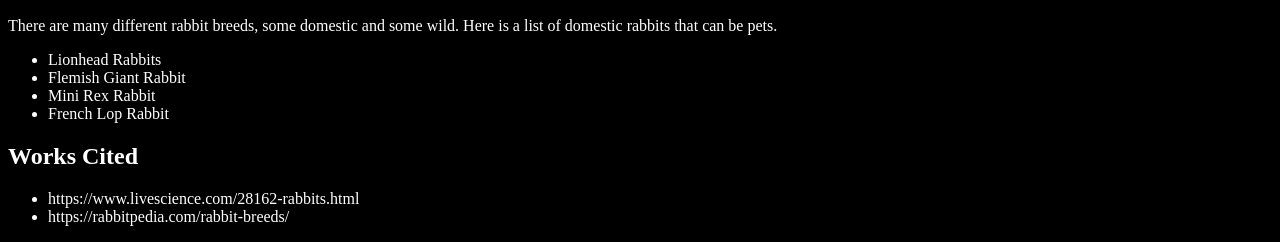
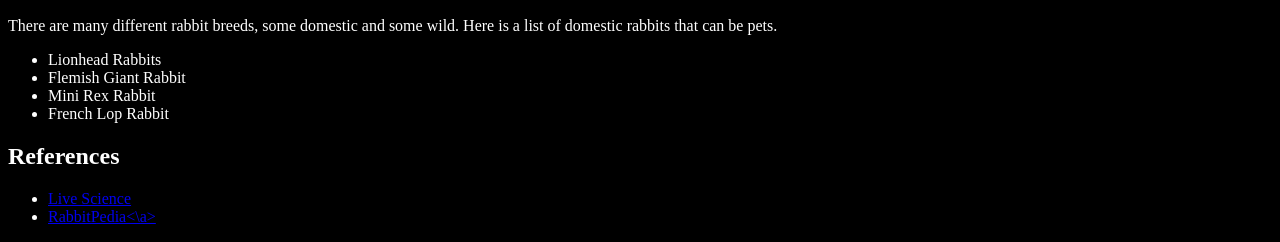
Before and after one commit to katieJLXSY/katieJLXSY.github.io, a plain HTML site: page index.html in a window 1280 px wide. Shown: the part 934-1176 px from the top of the page. Drawn offline with Linux system fonts and the light colour scheme.

Commit message:
Update index.html

```diff
--- a/index.html
+++ b/index.html
@@ -57,10 +57,10 @@
         <li> French Lop Rabbit </li>
     </ul>
 
-    <h2> Works Cited </h2>
+    <h2> References </h2>
     <ul>
-        <li> https://www.livescience.com/28162-rabbits.html</li>
-        <li> https://rabbitpedia.com/rabbit-breeds/ </li>
+        <li> <a href="https://www.livescience.com/28162-rabbits.html">Live Science</a> </li>
+        <li> <a href="https://rabbitpedia.com/rabbit-breeds/">RabbitPedia<\a> </li>
     </ul>
   </body>
 
```
